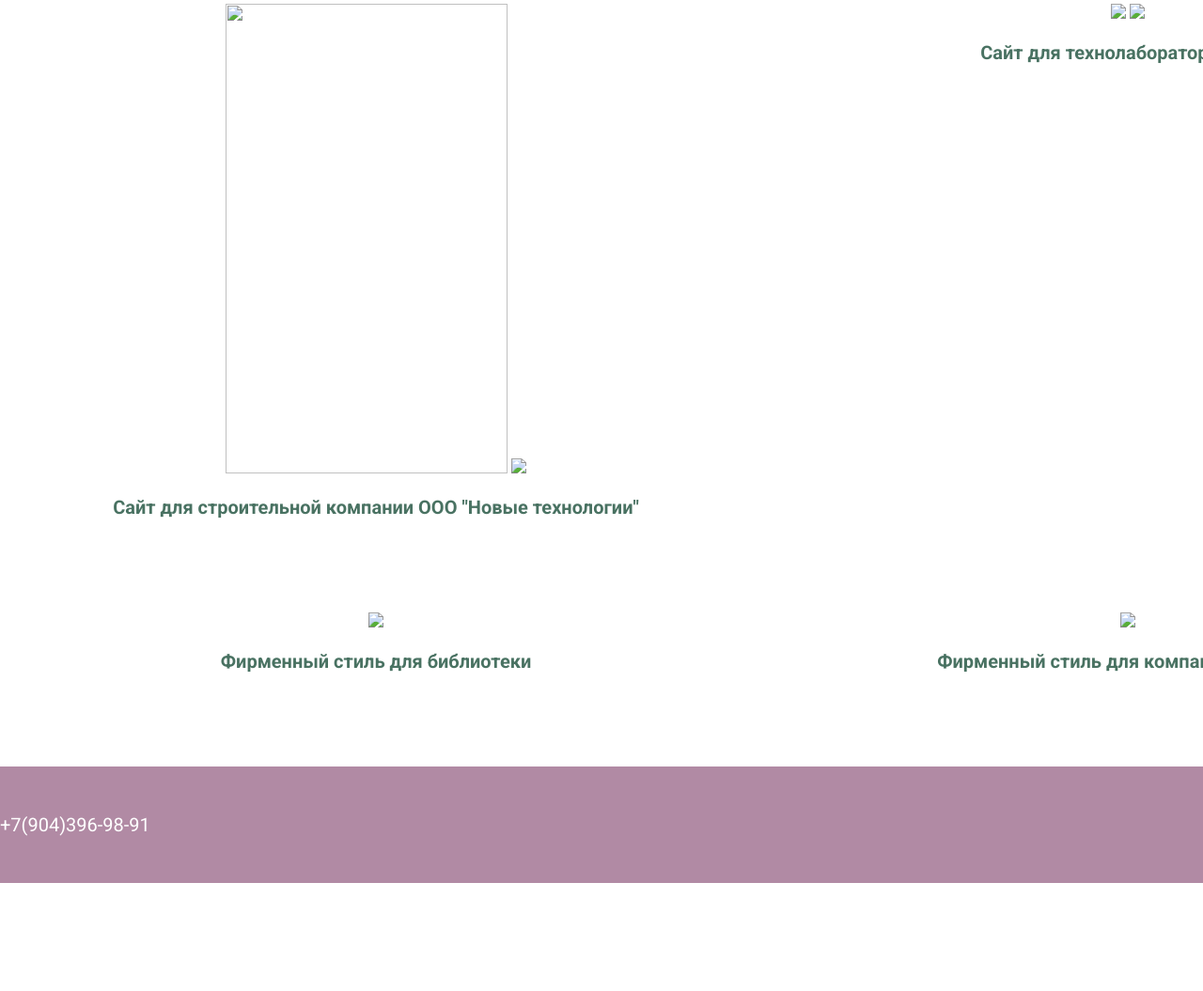
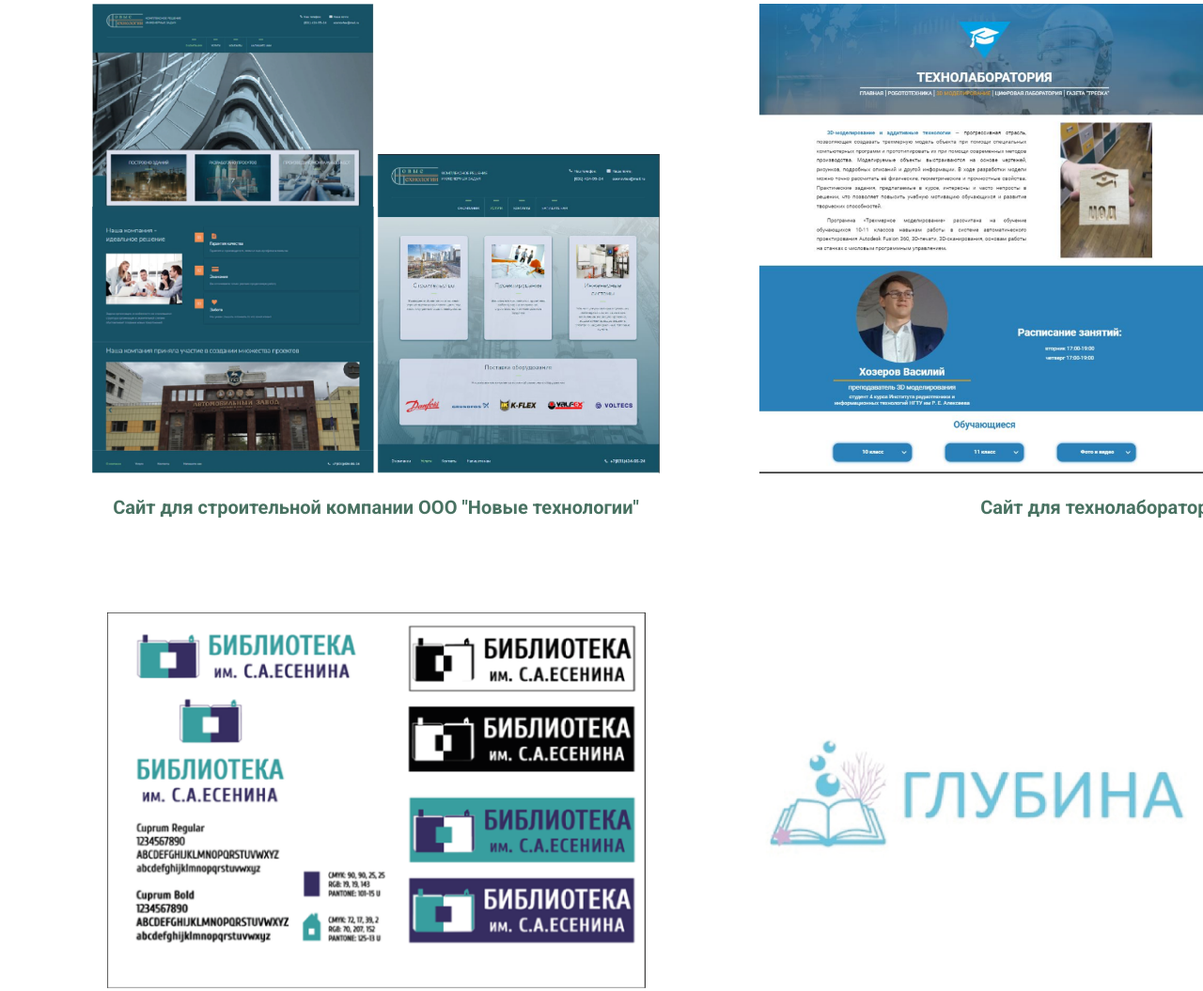
Before and after one commit to KarinaAndros/KarinaAndros.github.io, a plain HTML site: page index.html in a window 1280 px wide. Shown: the part 2353-3408 px from the top of the page at 94% size. Before the commit the page ends 3293 px from the top, so only its background shows below. Drawn offline with Linux system fonts and the light colour scheme; a script that the page names is missing; files whose address does not match are found by name.

Commit message:
Add files via upload

```diff
--- a/index.html
+++ b/index.html
@@ -59,21 +59,21 @@
                 <h1>Мои работы</h1>
                 <div class="saits">
                     <div class="work">
-                        <img class="img_nt" src="Сайт/img/Сайт.png" width="300" height="500">
-                        <img class="img_nt" src="Сайт/img/НТ.JPG" width="300">
+                        <img class="img_nt" src="img/Сайт.png" width="300" height="500">
+                        <img class="img_nt" src="img/НТ.JPG" width="300">
                         <h3> <a class="NT" href="#">Сайт для строительной компании ООО "Новые технологии"</a></h3>
                     </div>
                     <div class="work">
-                        <img src="Сайт/img/ЦОД2.JPG" height="500">
-                        <img src="Сайт/img/ЦОД.JPG " width="300 ">
+                        <img src="img/ЦОД2.JPG" height="500">
+                        <img src="img/ЦОД.JPG " width="300 ">
                         <h3> <a href="# ">Сайт для технолаборатории ЦОД</a></h3>
                     </div>
                     <div class="work">
-                        <img src="Сайт/img/style1.png" height="400">
+                        <img src="img/style1.png" height="400">
                         <h3>Фирменный стиль для библиотеки</h3>
                     </div>
                     <div class="work">
-                        <img src="Сайт/img/style2.png" height="400">
+                        <img src="img/style2.png" height="400">
                         <h3>Фирменный стиль для компании "Глубина"</h3>
                     </div>
                 </div>
```
